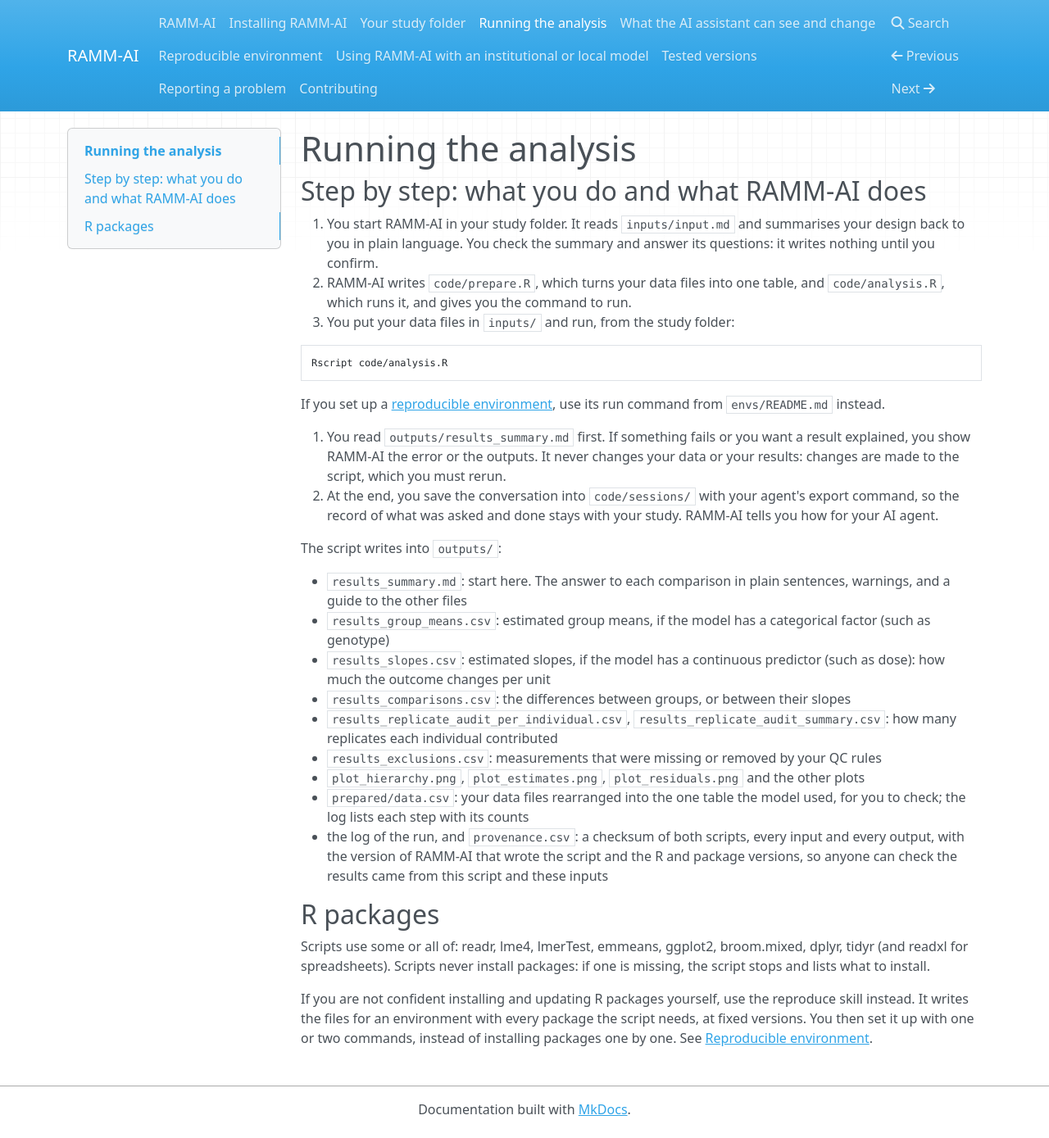
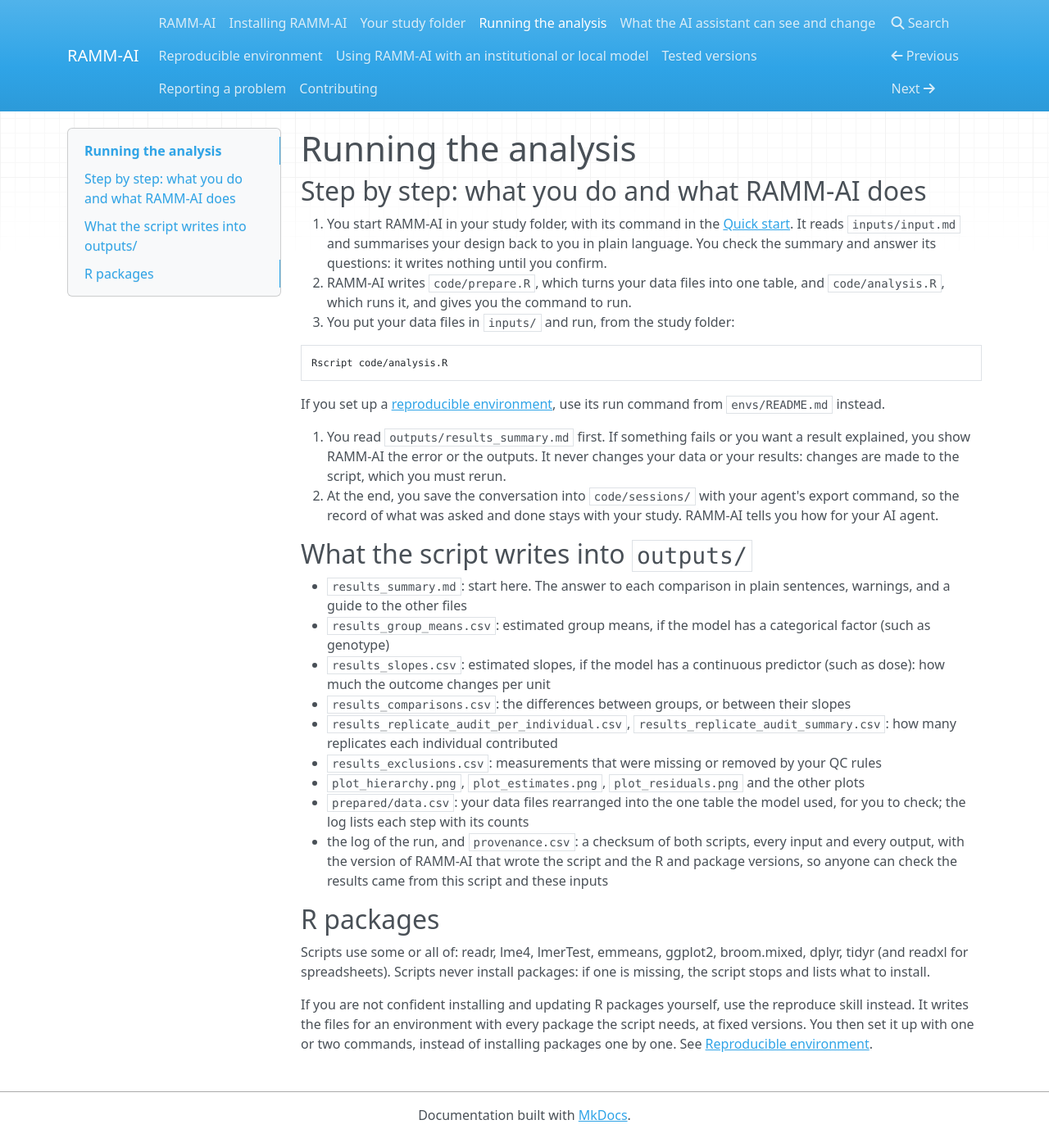
Before and after one commit to braincentrekcl/ramm-ai, an MkDocs documentation site: the page built from docs/running-the-analysis.md, in a window 1280 px wide and 1389 px high. Shown: the whole window at 82% size. Built offline with MkDocs 1.6.1, drawn with Linux system fonts in a browser that asks for light colours; nearby versions of some CDN libraries.

Commit message:
docs: link the Quick start, the YODA layout, Tested versions and the Scope requirement where pages mention them, and give the script's outputs a heading

```diff
--- a/docs/running-the-analysis.md
+++ b/docs/running-the-analysis.md
@@ -2,7 +2,8 @@
 
 ## Step by step: what you do and what RAMM-AI does
 
-1. You start RAMM-AI in your study folder.
+1. You start RAMM-AI in your study folder, with its command in the
+  [Quick start](index.md#quick-start).
   It reads `inputs/input.md` and summarises your design back to you in plain
   language.
   You check the summary and answer its questions: it writes nothing until you
@@ -29,7 +30,7 @@ If you set up a [reproducible environment](reproducible-environment.md), use
   your study.
   RAMM-AI tells you how for your AI agent.
 
-The script writes into `outputs/`:
+## What the script writes into `outputs/`
 
 - `results_summary.md`: start here.
   The answer to each comparison in plain sentences, warnings, and a guide to the
```
Also changed, not shown: docs/institutional-and-local-models.md (+1 -1 lines), docs/reproducible-environment.md (+2 -1 lines), docs/tested-versions.md (+2 -2 lines).
